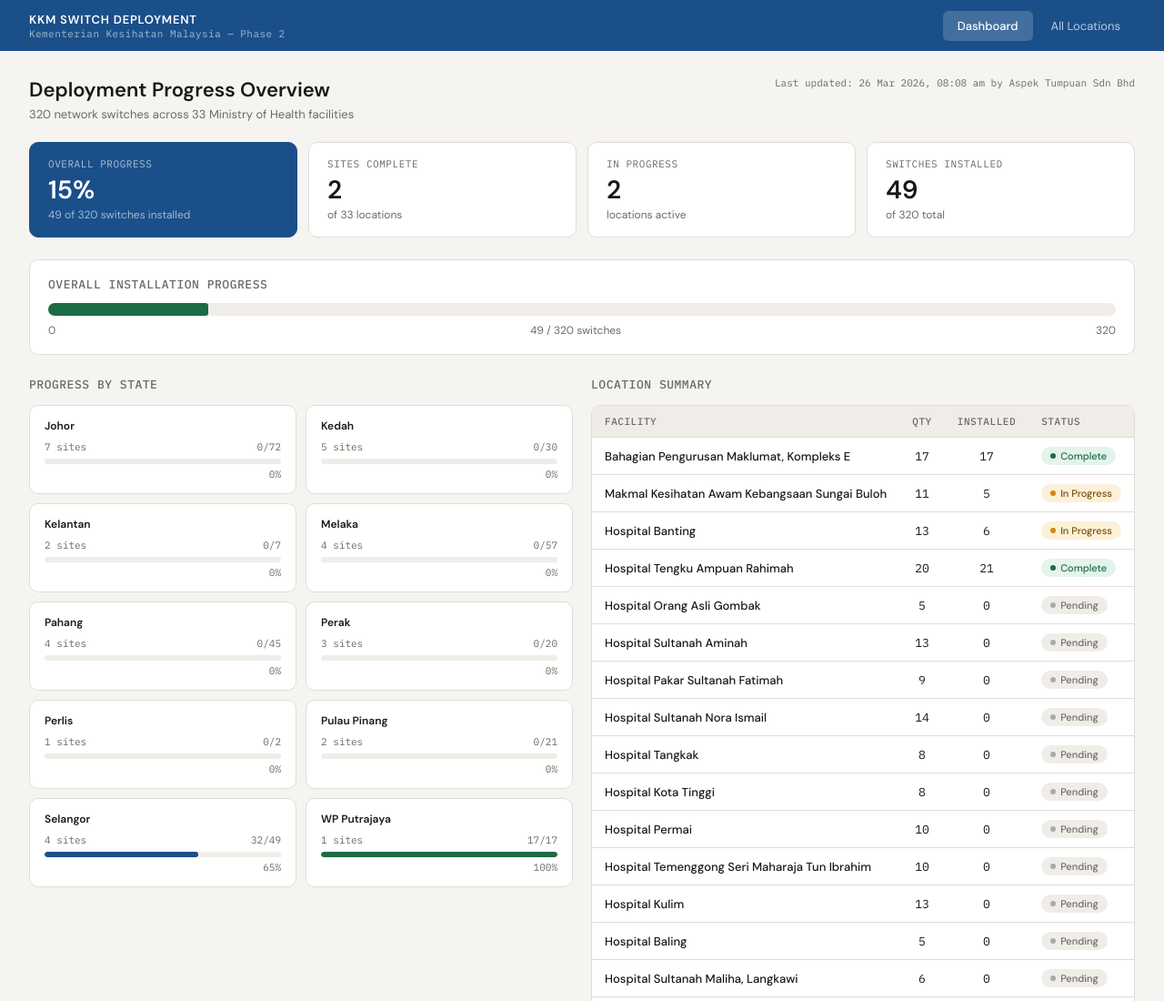
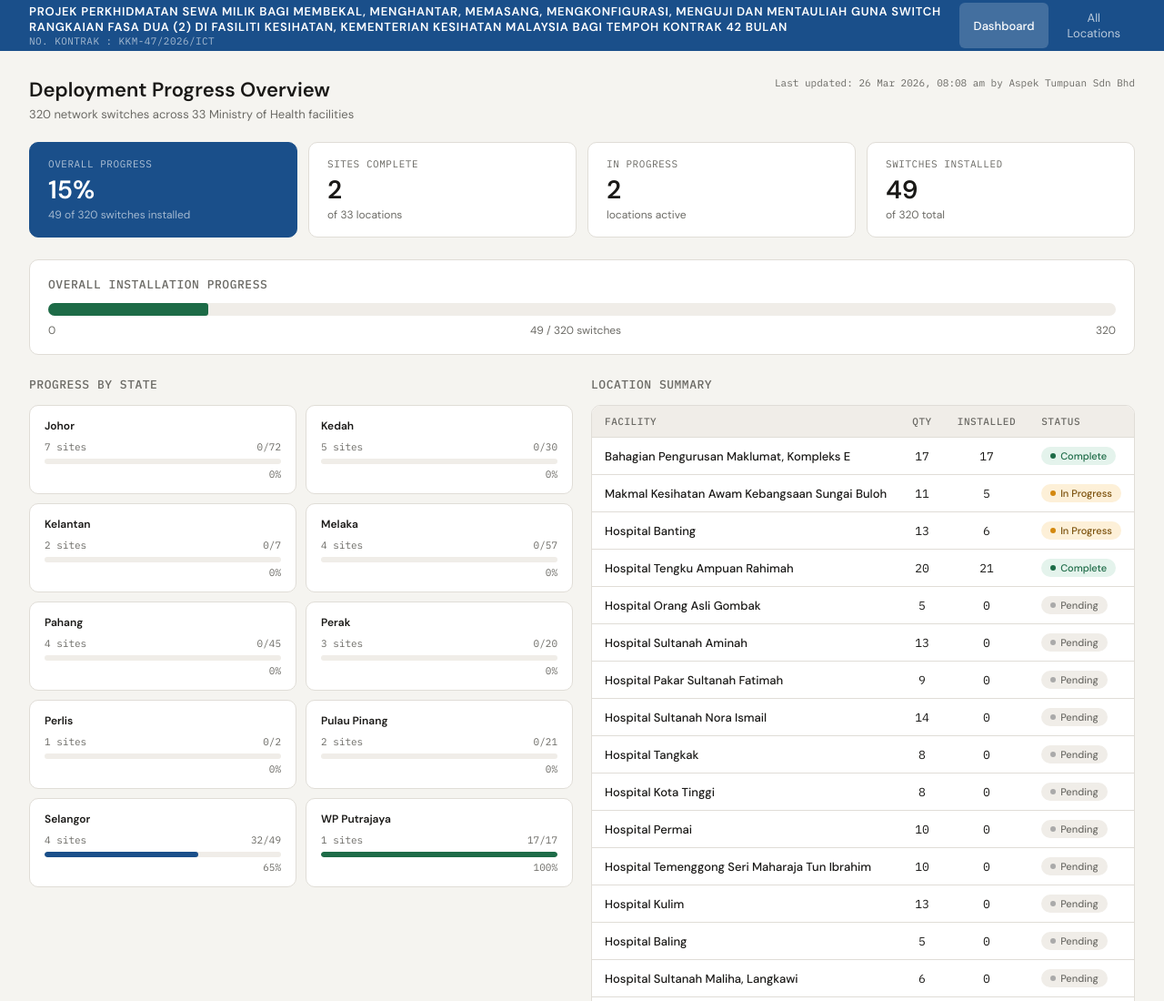
Before and after one commit to muazrusli/kkm-aspek-project-dashboard, a plain HTML site: page index.html in a window 1280 px wide. Shown: the top 1100 px of the page at 91% size. Drawn offline with Linux system fonts and the light colour scheme.

Commit message:
Update index.html

```diff
--- a/index.html
+++ b/index.html
@@ -88,8 +88,10 @@
 
 <nav>
   <div>
-    <div class="nav-brand">KKM Switch Deployment</div>
-    <div class="nav-sub">Kementerian Kesihatan Malaysia — Phase 2</div>
+    <div class="nav-brand">PROJEK PERKHIDMATAN SEWA MILIK BAGI MEMBEKAL, MENGHANTAR, MEMASANG, MENGKONFIGURASI, MENGUJI DAN MENTAULIAH GUNA SWITCH RANGKAIAN FASA DUA (2) DI FASILITI KESIHATAN, KEMENTERIAN KESIHATAN MALAYSIA BAGI TEMPOH KONTRAK 42 BULAN
+</div>
+    <div class="nav-sub">NO. KONTRAK : KKM-47/2026/ICТ
+</div>
   </div>
   <div class="nav-tabs">
     <button class="nav-tab active" onclick="showPage('dashboard')">Dashboard</button>
```
